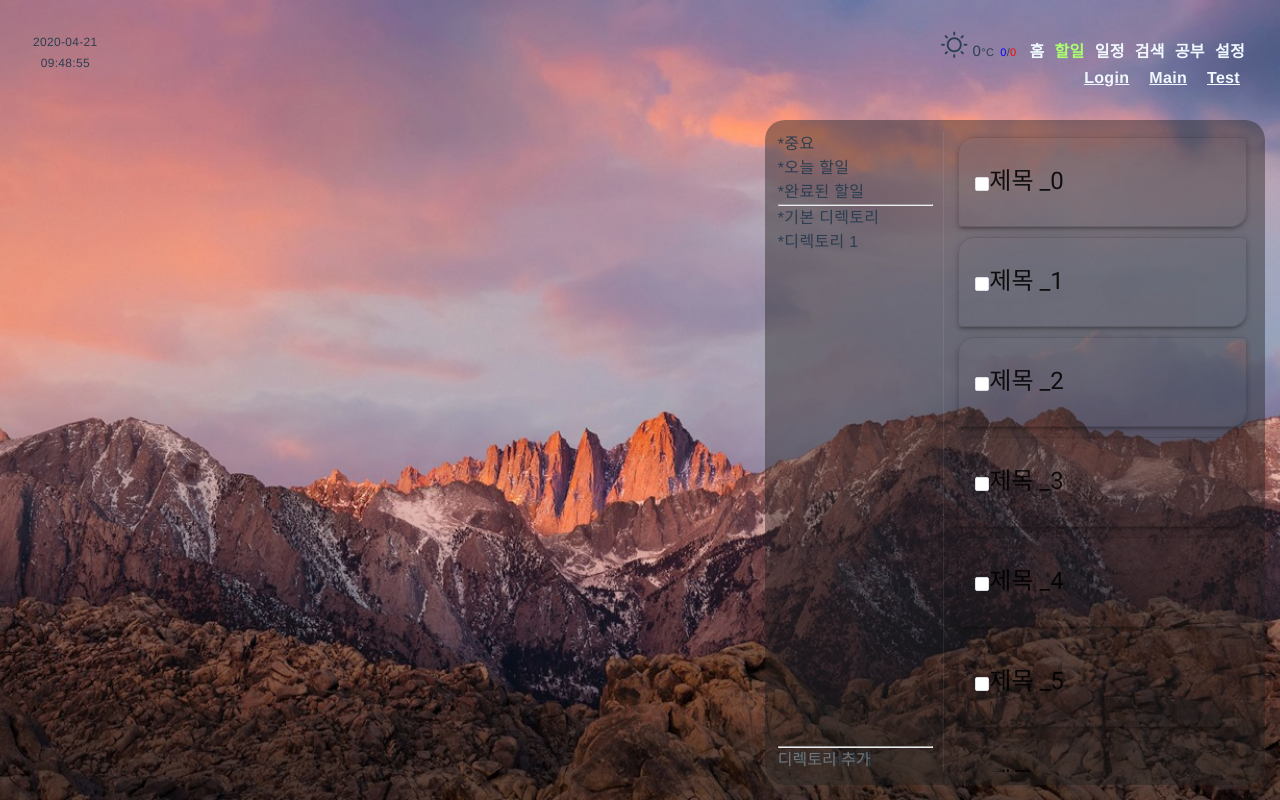
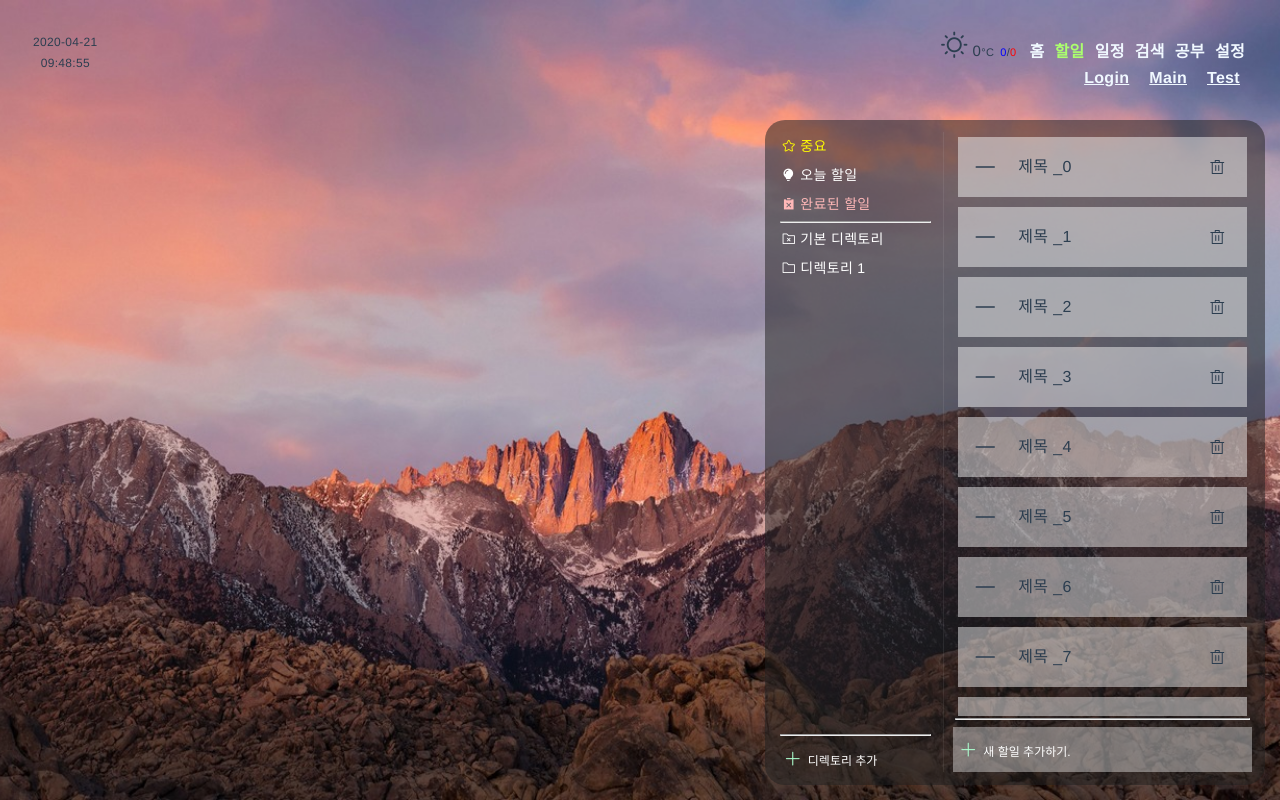
Before and after one commit to KimUihyeon/dash_board_web, a Vue app in the folder front-vue/dash-board/: page /todo in a window 1280 px wide. Built offline with nearby package versions, Linux system fonts and the light colour scheme; no server answers.

Commit message:
feat:Todo Styling

```diff
--- a/front-vue/dash-board/src/assets/css/default.css
+++ b/front-vue/dash-board/src/assets/css/default.css
@@ -44,3 +44,7 @@
 .box-right{
   float: right;
 }
+
+.cursor-pointer{
+  cursor: pointer;
+}
--- a/front-vue/dash-board/src/components/common/AddButton.vue
+++ b/front-vue/dash-board/src/components/common/AddButton.vue
@@ -1,13 +1,136 @@
 <template>
-    <span>더하기 더하기</span>
+    <div class="folder-add-container" :style="continerStyle">
+        <div class="folder-puls-button">
+            <i class='el-icon-plus icon' :style="iconStyle"></i>
+        </div>
+        <div class="folder-add-input">
+            <input type="txt"
+                v-model="keyWord"
+                :style='inputStyle'
+                @keydown.enter="(e)=>{
+                    inputEnterKeyPress_handle(e, { keyWord })
+                }"
+                :placeholder="placeholder">
+        </div>
+    </div>
 </template>
 
+<style scoped>
+.folder-add-container{
+    position: relative;
+    display: flex;
+}
+.folder-puls-button{
+    display: inline-block;
+    width: 30px;
+    height: 30px;
+    text-align: center;
+    align-self: center;
+}
+.folder-add-input{
+    flex: 1;
+}
+.folder-add-input input {
+    width: 100%;
+    height: 100%;
+    display: block;
+}
+.icon{
+    vertical-align: middle;
+    position: relative;
+}
+input::placeholder {
+  color: white;
+}
+input:focus {
+    outline:none;
+}
+
+</style>
 
 <script>
+
+import { data } from "../../util";
+const name = 'AddButton';
+
 export default {
-    name : 'AddButton',
+    name,
     props : {
-        size : Number
+        placeholder : String ,
+        iconColor : String,
+        iconSize : String,
+        fontColor : String,
+        fontSize : String,
+        height : String,
+        width : String,
+        backgroundColor : String ,
+        marginTop : String,
+
+        inputEnterKeyPress_handle : Function,
+    },
+    data(){
+        return {
+            keyWord : '',
+            isEmpty : false,
+            continerStyle : '',
+            iconStyle : '',
+            inputStyle : '',
+        }
+    },
+    watch : {
+        keyWord(v){
+            this.isEmpty = data.isNull(v);
+        }
+    },
+    mounted(){
+        this.continerStyle = this.getContainerStyle();
+        this.iconStyle = this.getIconStyle();
+        this.inputStyle = this.getInputStyle();
+    },
+    methods: {
+        getContainerStyle (){
+            let style = '';
+            console.log(this.height);
+            if(!data.isNull(this.height)){
+                style += `height : ${this.height}; `;
+            }
+            if(!data.isNull(this.width)){
+                style += `width : ${this.width}; `;
+            }
+            if(!data.isNull(this.backgroundColor)){
+                style += `backgroundColor : ${this.backgroundColor}; `;
+            }
+            if(!data.isNull(this.marginTop)){
+                style += `margin-top : ${this.marginTop}; `
+            }
+
+            return style;
+        },
+        getIconStyle(){
+            let style = '';
+
+            if(!data.isNull(this.iconColor)){
+                style += `color : ${this.iconColor}; `;
+            }
+            if(!data.isNull(this.iconSize)){
+                style += `font-size : ${this.iconSize } ;`;
+            }
+
+            return style;
+
+        },
+        getInputStyle(){
+            let style = '';
+
+            if(!data.isNull(this.fontColor)){
+                style += `color : ${this.fontColor}; `;
+            }
+            if(!data.isNull(this.fontSize)){
+                style += `font-size : ${this.fontSize } ;`;
+            }
+
+            return style;
+        }
     }
 }
 </script>
--- a/front-vue/dash-board/src/components/common/RadianBox.vue
+++ b/front-vue/dash-board/src/components/common/RadianBox.vue
@@ -23,7 +23,7 @@
     height: calc(100% - 15px);
     position: absolute;
     right: 15px;
-    background: #2121216e;
+    background: #21212185;
     border-radius: 20px;
     text-align: left;
     /* overflow: hidden; */
--- a/front-vue/dash-board/src/components/todo/TodoFolderAddInput.vue
+++ b/front-vue/dash-board/src/components/todo/TodoFolderAddInput.vue
@@ -12,19 +12,18 @@
 <style scoped>
 .folder-add-container{
     position: relative;
+    display: flex;
 }
 .folder-puls-button{
-    position: absolute;
-    top : 0;
-    left: 0;
+    display: inline;
 }
 .folder-add-input{
-    position: relative;
-    top : 0;
-    left: 0;
+    flex: 1;
+}
+.folder-add-input input {
     width: 100%;
     height: 100%;
-    text-align: left;
+    display: block;
 }
 </style>
 
@@ -38,6 +37,14 @@ const components =  { AddButton };
 export default {
     name,
     components,
+    props : {
+        placeholder : String ,
+        butonColor : String,
+        fontColor : String,
+        height : String,
+        width : String,
+        backgroundColor : String ,
+    },
     data(){
         return {
             keyWord : '',
--- a/front-vue/dash-board/src/components/todo/TodoFolderItem.vue
+++ b/front-vue/dash-board/src/components/todo/TodoFolderItem.vue
@@ -1,13 +1,22 @@
 <template>
-    <div>
-        <span>{{cloneFolder.icon}}</span>
-        <span>*</span>
-        <span>{{cloneFolder.title}}</span>
+    <div class="folder-item" >
+        <span class="cursor-pointer" @click="click_handle">
+            <span :style="'color : ' + cloneFolder.iconColor">
+                <i v-bind:class='cloneFolder.icon'></i>
+            </span>
+            <span :style="'color :' + cloneFolder.fontColor">
+                {{cloneFolder.title}}
+            </span>
+        </span>
     </div>
 </template>
 
 
 <style scoped>
+.folder-item{
+    padding: 4px;
+    font-size: 14px;
+}
 </style>
 
 <script>
@@ -26,6 +35,12 @@ export default {
     },
     mounted(){
         this.cloneFolder = this.folder;
+    },
+    methods: {
+        click_handle(){
+            let { pk } = this.cloneFolder;
+            this.$router.push({ path: 'todo', query: { folder : pk }});
+        }
     }
 }
 </script>
--- a/front-vue/dash-board/src/components/todo/TodoItem.vue
+++ b/front-vue/dash-board/src/components/todo/TodoItem.vue
@@ -4,51 +4,84 @@
             @mouseover="mouse_handle('hover')"
             @mouseout="mouse_handle('out')">
 
-            <v-card
-                class="mx-auto"
-                max-width="350"
-                :shaped="true"
-                :elevation="isHover ? 0 : 3"
-                outlined>
+            <div>
+                <div class="todo" v-bind:class="isHover ? 'todo-hover' : ''">
+                    <div  class="todo-left">
+                        <span class="chk-span" @click="changed_handle">
+                            <i
+                                v-if="cloneItem.todoComplate"
+                                class="el-icon-check todo-center"
+                                style="font-size:24px"></i>
 
-                <v-list-item three-line>
-                    <v-list-item-content>
-                        <!-- <div class="overline mb-4 text-left">type</div> -->
-                        <v-list-item-title class="headline text-left">
-                            <span>
-                                <el-checkbox
-                                    v-model="cloneItem.todoComplate"
-                                    v-on:change="changed_handle"></el-checkbox>
-                                <!-- <input
-                                    type="checkbox"
-                                    v-model="cloneItem.todoComplate"
-                                    v-on:change="changed_handle"/> -->
-                            </span>
-                            <span
-                                v-bind:class="cloneItem.todoComplate ? 'complate-todo' : ''"
-                                @click="click_handle('toggleMemo')">{{cloneItem.title}}</span>
-                        </v-list-item-title>
+                            <i
+                                v-else
+                                class="el-icon-minus todo-center"
+                                style="font-size:24px"></i>
 
-                        <div class="text-left" v-show="this.isMemoOpen">
-                            {{cloneItem.memo}}
-                        </div>
+                        </span>
+                        <span class="todo-title-box" @click="click_handle('toggleMemo')">
+                            <span class="todo-center"
+                            v-bind:class="cloneItem.todoComplate ? 'complate-todo' : ''" >{{cloneItem.title}}</span>
+                        </span>
+                    </div>
+                    <div class="todo-right">
+                        <button @click="click_handle('delete')" class="el-icon-delete todo-center" ></button>
+                    </div>
 
-                    </v-list-item-content>
+                </div>
+            </div>
 
-                    <v-card-actions
-                        class="fade-effect-tartget"
-                        v-bind:class="isHover ? 'fade-effect-active' : ''">
-                        <button @click="click_handle('delete')" class="el-icon-delete" ></button>
-                    </v-card-actions>
-
-                </v-list-item>
-            </v-card>
         </div>
     </div>
 </template>
 
 <style scoped>
-
+.todo{
+    display:flex;
+    height: 60px;
+    background: rgba(255, 255, 255, 0.461);
+    transition: all 0.1s;
+}
+.todo-hover{
+    box-shadow: 5px 5px 10px #000;
+}
+.todo-left{
+    display: flex;
+    height: 100%;
+    flex:1
+}
+.chk-span{
+    width: 30px;
+    height: 30px;
+    /* border: 1px solid; */
+    /* border-radius: 50%; */
+    margin: 15px;
+}
+.todo-title-box, .chk-span{
+    float: left;
+    display: inline-block;
+    position: relative;
+}
+.todo-title-box{
+    height: 100%;
+    width: 100%;
+    flex: 1;
+}
+.todo-center{
+    position: absolute;
+    width: 100%;
+    top: 50%;
+    left: 50%;
+    text-overflow: ellipsis;
+    white-space: nowrap;
+    transform: translateX(-50%) translateY(-50%);
+}
+.todo-right{
+    width: 20px;
+    height: 20px;
+    margin: 20px;
+    position: relative;
+}
 </style>
 
 <script>
@@ -87,13 +120,14 @@ export default {
             }
         },
         changed_handle(){
-            console.log( this.cloneItem );
-            this.$store.dispatch('todoItemUpdate', { todoItem : this.cloneItem});
+            this.cloneItem.todoComplate = !this.cloneItem.todoComplate;
+
+            let todoItem = this.cloneItem;
+            this.$store.dispatch('todoItemUpdate', { todoItem });
         },
         deleteTodoProcess(){
 
             let okCallback = () =>{
-                alert.showMessage(this, 'info', '123123123');
                 this.$store.dispatch('todoItemDelete', { todoItem : this.cloneItem});
                 alert.showMessage(this, 'success', '삭제되었습니다.');
             }
--- a/front-vue/dash-board/src/components/todo/TodoItemAddInput.vue
+++ b/front-vue/dash-board/src/components/todo/TodoItemAddInput.vue
@@ -14,8 +14,10 @@
 
 <script>
 import { alert , date } from "../../util";
+import AddButton from '../../components/common/AddButton';
 export default {
     name : 'TodoItemAddInput',
+    components : { AddButton },
     data(){
         return {
             todoItem : {},
@@ -32,6 +34,13 @@ export default {
             this.clearTodoItem();
         },
         addTodoItem(){
+            this.todoItem = {
+                id : -1,
+                title : '',
+                memo : '',
+                date : date.now(),
+                todoComplate : false,
+            }
             this.todoItem.date = date.now();
             this.$store.dispatch('todoItemUpdate', { todoItem : this.todoItem });
             alert.showMessage(this, 'success', '추가되었습니다.' )
--- a/front-vue/dash-board/src/store/todo/TodoStore.js
+++ b/front-vue/dash-board/src/store/todo/TodoStore.js
@@ -27,7 +27,10 @@ const getters = {
 }
 
 const actions = {
-    todoListDownload : function(context){
+    todoListDownload : function(context , payload){
+        /**
+         * payload = { loginId , folder? }
+         */
         let todoList = todoService.getTodoList();
         console.log('다운로드');
         context.commit('setTodoList', { todoList });
--- a/front-vue/dash-board/src/views/todo/TodoPage.vue
+++ b/front-vue/dash-board/src/views/todo/TodoPage.vue
@@ -18,19 +18,38 @@
 
                 <div class="folder-add-area">
                     <hr/>
-                    <TodoFolderAddInput></TodoFolderAddInput>
+                    <AddButton
+                        width="100%"
+                        height="100%"
+                        placeholder="디렉토리 추가"
+                        marginTop="5px"
+                        iconColor="#ACFFCF"
+                        fontSize="12px"
+                        iconSize="17px"
+                        :inputEnterKeyPress_handle="addTodoItem"
+                        />
                 </div>
             </div>
             <div class="todo-area">
-                <div>
-                    <div class="todo-list-area">
-                        <TodoList
-                            v-bind:items="getTodoList"/>
-                    </div>
+                <div class="todo-list-area">
+                    <TodoList
+                        v-bind:items="getTodoList"/>
+                </div>
 
-                    <div>
-                        <TodoItemAddInput></TodoItemAddInput>
-                    </div>
+                <hr/>
+                <div class="todo-add-area">
+                    <AddButton
+                        placeholder="새 할일 추가하기."
+                        width="100%"
+                        height="calc(100% - 1px)"
+                        backgroundColor="#ffffff61"
+                        marginTop="5px"
+                        iconColor="#ACFFCF"
+                        fontSize="12px"
+                        iconSize="17px"
+                        :inputEnterKeyPress_handle="addTodoItem"
+                    ></AddButton>
+                    <!-- <TodoItemAddInput></TodoItemAddInput> -->
                 </div>
             </div>
 
@@ -45,7 +64,9 @@ import TodoFolderAddInput from "../../components/todo/TodoFolderAddInput";
 import TodoFolderList from "../../components/todo/TodoFolderList";
 import TodoItemAddInput from "../../components/todo/TodoItemAddInput";
 import RadianBox from '../../components/common/RadianBox';
+import AddButton  from '../../components/common/AddButton';
 import { mapGetters } from 'vuex';
+import { data , date , alert } from '../../util'
 
 const name = 'TodoPage';
 const components = {
@@ -53,7 +74,8 @@ const components = {
         TodoFolderList,
         TodoFolderAddInput,
         TodoItemAddInput,
-        RadianBox }
+        RadianBox,
+        AddButton }
 
 export default {
     name ,
@@ -64,25 +86,62 @@ export default {
         }
     },
     mounted(){
+        this.todoListDownload()
+    },
+    beforeRouteUpdate(to, from, next){
+        console.log(to)
+        console.log(to.query.folder);
+        // this.todoListDownload();
+    },
+    methods:{
+        getTest(){
+            console.log('test');
+        },
+        todoListDownload(){
             this.isLoading = false;
 
+            // let { folderId } = this.$router.query;
+
+            // let param = {
+            //     loginId : '',
+            //     folder : folderId
+            // };
+
+            // console.log(folderId);
+
             /** Todo List 다운로드 */
-            this.$store.dispatch('todoListDownload');
+            this.$store.dispatch('todoListDownload',{
+                loginId : '' ,
+            });
+
             this.isLoading = true;
+        },
+        addTodoItem(e, param){
+            console.log('몇번튐 ??')
+            let todoItem = {
+                id : -1,
+                title : param.keyWord,
+                memo : '',
+                date : date.now(),
+                todoComplate : false,
+            }
+            this.$store.dispatch('todoItemUpdate', { todoItem });
+            alert.showMessage(this, 'success', '추가되었습니다.' )
+        },
     },
     computed : {
         ...mapGetters(['getTodoList']),
         getFolders1(){
             return [
-                { id : 0 , title : '중요' , icon : '' , pk : 1 , canModify : false },
-                { id : 1 , title : '오늘 할일' , icon : '' , pk : 2, canModify : false  },
-                { id : 2 , title : '완료된 할일' , icon : '' , pk : 3 , canModify : false },
+                { id : 0 , title : '중요' , icon : 'el-icon-star-off' , pk : 1 , canModify : false , iconColor : 'yellow', fontColor : 'yellow'},
+                { id : 1 , title : '오늘 할일' , icon : 'el-icon-s-opportunity' , pk : 2, canModify : false  , iconColor : 'white', fontColor : 'white'},
+                { id : 2 , title : '완료된 할일' , icon : 'el-icon-s-release' , pk : 3 , canModify : false , iconColor : '#ffb8b8', fontColor : '#ffb8b8'},
             ];
         },
         getFolders2(){
             return [
-                { id : 3 , title : '기본 디렉토리' , icon : '' , pk : 4, canModify : false  },
-                { id : 4 , title : '디렉토리 1' , icon : '' , pk : 5 , canModify : true }
+                { id : 3 , title : '기본 디렉토리' , icon : 'el-icon-folder-delete' , pk : 4, canModify : false  , iconColor : 'white', fontColor : 'white'},
+                { id : 4 , title : '디렉토리 1' , icon : 'el-icon-folder' , pk : 5 , canModify : true , iconColor : 'white', fontColor : 'white'}
             ];
         }
     },
@@ -112,6 +171,25 @@ export default {
     height: 100%;
     padding-left: 2%;
     float: left;
-    overflow: overlay;
+    overflow: hidden;
+    display: flex;
+    flex-direction: column;
+}
+
+.todo-list-area{
+    flex: 1;
+    overflow: scroll;
+}
+.todo-add-area ,
+.folder-add-area{
+    height: 40px;
+}
+.todo-add-area{
+    height: 50px;
+}
+hr{
+    color: red;
+    background-color: red;
+    margin: 2px;
 }
 </style>
```
